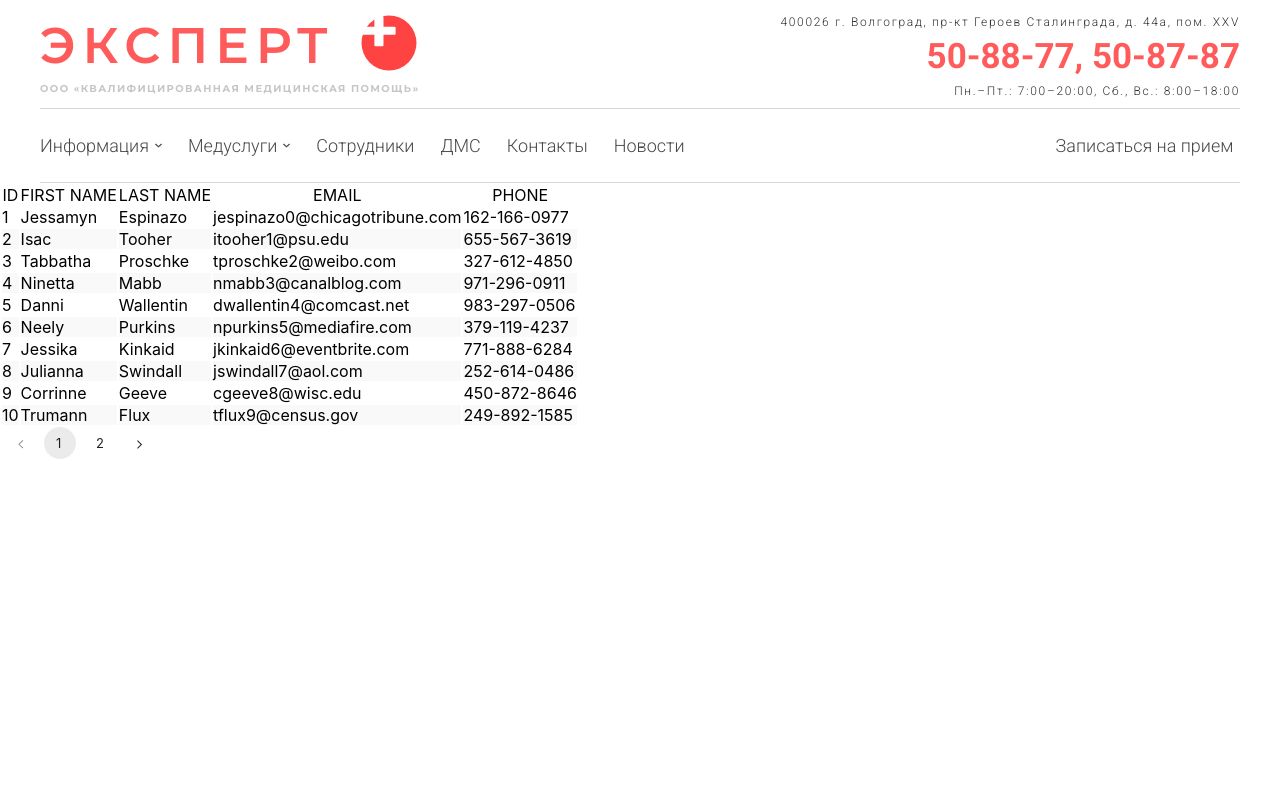
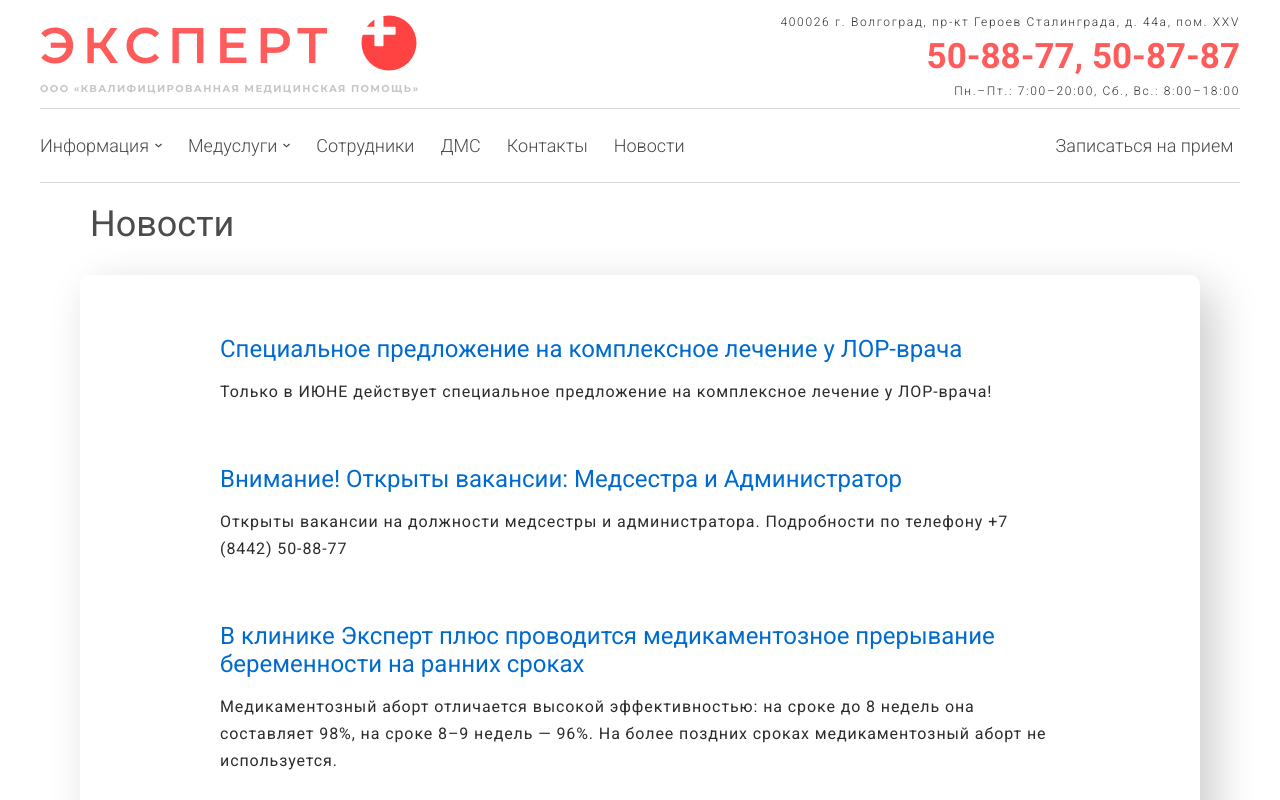
Before and after one commit to CanUFeelMyHeart/expertPlus, a React (Create React App) app in the folder medical-clinic-expert/: page /news in a window 1280 px wide. Shown: the top 800 px of the page. Built offline with nearby package versions, Linux system fonts and the light colour scheme; the HTML template or start-up script is replaced by a standard one.

Commit message:
news page is set

```diff
--- a/medical-clinic-expert/src/pages/NewsPage/NewsPage.css
+++ b/medical-clinic-expert/src/pages/NewsPage/NewsPage.css
@@ -0,0 +1,35 @@
+.newsPage__new_component {
+  width: 100%;
+  padding-bottom: 30px;
+  display: flex;
+  flex-direction: column;
+  align-items: flex-start;
+  padding: 10px 70px;
+  padding-bottom: 10px;
+  background: rgba(255, 255, 255, 0.9);
+  border-radius: 10px;
+
+  margin: 20px 0;
+  font-family: "Roboto";
+  font-style: normal;
+  font-weight: 400;
+  line-height: 27px;
+  letter-spacing: 0.05em;
+  font-size: 18px;
+
+  color: #2c2c2c;
+}
+
+.newsPage__new_header {
+  font-size: 24px;
+  margin-bottom: 15px;
+  color: #006bcf;
+  background-color: transparent;
+  cursor: pointer;
+  text-align: left;
+}
+
+.newsPage__new_description {
+  font-size: 16px;
+  text-align: left;
+}
--- a/medical-clinic-expert/src/pages/NewsPage/NewsPage.jsx
+++ b/medical-clinic-expert/src/pages/NewsPage/NewsPage.jsx
@@ -1,77 +1,48 @@
-// import React, { useState, useMemo } from 'react';
-// import { AboutClinicComponent as AboutClinic } from "../../components/AboutClinicComponent/AboutClinicComponent";
-// import { ServicesComponent } from "../../components/ServicesComponent/ServicesComponent";
-// import { ReviewsComponent } from "../../components/ReviewsComponent/ReviewsComponent";
-// import { InformationComponent } from "../../components/InformationComponent/InformationComponent";
+import React, { useState, useMemo } from "react";
+import { useNavigate } from "react-router-dom";
 import Pagination from "../../components/Pagination/Pagination";
-// export const NewsPage = () => {
+import { InformationContainerComponent } from "../../components/InformationContainerComponent/InformationContainerComponent";
+import data from "./data/news-data.json";
+import "./NewsPage.css";
 
-//     let PageSize = 10;
-//     const [currentPage, setCurrentPage] = useState(1);
-
-//     return (
-//         <>
-//             <div>
-//                 news
-//                 <Pagination
-//                     className="pagination-bar"
-//                     currentPage={currentPage}
-//                     totalCount={10}
-//                     pageSize={PageSize}
-//                     onPageChange={(page) => setCurrentPage(page)}
-//                 />
-//             </div>
-//         </>
-//     );
-// };
-
-import React, { useState, useMemo } from 'react';
-import data from './data/mock-data.json';
-
-let PageSize = 10;
+let PageSize = 6;
 
 export const NewsPage = () => {
   const [currentPage, setCurrentPage] = useState(1);
+  const navigate = useNavigate();
 
-  const currentTableData = useMemo(() => {
+  const currentNewsData = useMemo(() => {
     const firstPageIndex = (currentPage - 1) * PageSize;
     const lastPageIndex = firstPageIndex + PageSize;
     return data.slice(firstPageIndex, lastPageIndex);
   }, [currentPage]);
 
+  function handleClick(ref) {
+    navigate(ref);
+  }
+
   return (
     <>
-      <table>
-        <thead>
-          <tr>
-            <th>ID</th>
-            <th>FIRST NAME</th>
-            <th>LAST NAME</th>
-            <th>EMAIL</th>
-            <th>PHONE</th>
-          </tr>
-        </thead>
-        <tbody>
-          {currentTableData.map(item => {
-            return (
-              <tr>
-                <td>{item.id}</td>
-                <td>{item.first_name}</td>
-                <td>{item.last_name}</td>
-                <td>{item.email}</td>
-                <td>{item.phone}</td>
-              </tr>
-            );
-          })}
-        </tbody>
-      </table>
+      <InformationContainerComponent header="Новости">
+        {currentNewsData.map((singleNew, index) => (
+          <div className="newsPage__new_component">
+            <button
+              onClick={(e) => handleClick(singleNew.ref)}
+              className="newsPage__new_header"
+            >
+              {singleNew.header}
+            </button>
+            <h3 className="newsPage__new_description">{singleNew.description}</h3>
+          </div>
+        ))}
         <Pagination
           className="pagination-bar"
           currentPage={currentPage}
           totalCount={data.length}
           pageSize={PageSize}
-        onPageChange={page => setCurrentPage(page)}
+          onPageChange={(page) => setCurrentPage(page)}
         />
+      </InformationContainerComponent>
     </>
   );
-}
+};
--- a/medical-clinic-expert/src/pages/NewsPage/data/mock-data.json
+++ /dev/null
@@ -1,12 +0,0 @@
-[{"id":1,"first_name":"Jessamyn","last_name":"Espinazo","email":"jespinazo0@chicagotribune.com","phone":"162-166-0977"},
-    {"id":2,"first_name":"Isac","last_name":"Tooher","email":"itooher1@psu.edu","phone":"655-567-3619"},
-    {"id":3,"first_name":"Tabbatha","last_name":"Proschke","email":"tproschke2@weibo.com","phone":"327-612-4850"},
-    {"id":4,"first_name":"Ninetta","last_name":"Mabb","email":"nmabb3@canalblog.com","phone":"971-296-0911"},
-    {"id":5,"first_name":"Danni","last_name":"Wallentin","email":"dwallentin4@comcast.net","phone":"983-297-0506"},
-    {"id":6,"first_name":"Neely","last_name":"Purkins","email":"npurkins5@mediafire.com","phone":"379-119-4237"},
-    {"id":7,"first_name":"Jessika","last_name":"Kinkaid","email":"jkinkaid6@eventbrite.com","phone":"771-888-6284"},
-    {"id":8,"first_name":"Julianna","last_name":"Swindall","email":"jswindall7@aol.com","phone":"252-614-0486"},
-    {"id":9,"first_name":"Corrinne","last_name":"Geeve","email":"cgeeve8@wisc.edu","phone":"450-872-8646"},
-    {"id":10,"first_name":"Trumann","last_name":"Flux","email":"tflux9@census.gov","phone":"249-892-1585"},
-    {"id":52,"first_name":"Birch","last_name":"Axelbey","email":"baxelbey1f@go.com","phone":"839-501-4343"},
-    {"id":53,"first_name":"Ferguson","last_name":"Worsfold","email":"fworsfold1g@amazon.co.jp","phone":"560-349-3879"}]
--- /dev/null
+++ b/medical-clinic-expert/src/pages/NewsPage/data/news-data.json
@@ -0,0 +1,52 @@
+[
+  {
+    "header": "Специальное предложение на комплексное лечение у ЛОР-врача",
+    "description": "Только в ИЮНЕ действует специальное предложение на комплексное лечение у ЛОР-врача!",
+    "ref": "/news/speczialnoe-predlozhenie-na-kompleksnoe-lechenie-u-lor-vracha"
+  },
+  {
+    "header": "Внимание! Открыты вакансии: Медсестра и Администратор",
+    "description": "Открыты вакансии на должности медсестры и администратора. Подробности по телефону +7 (8442) 50-88-77",
+    "ref": "/news/otkryityi-vakansii-medsestra-i-administrator"
+  },
+  {
+    "header": "В клинике Эксперт плюс проводится медикаментозное прерывание беременности на ранних сроках",
+    "description": "Медикаментозный аборт отличается высокой эффективностью: на сроке до 8 недель она составляет 98%, на сроке 8–9 недель — 96%. На более поздних сроках медикаментозный аборт не используется.",
+    "ref": "/news/v-klinike-ekspert-plyus-provoditsya-medikamentoznoe-preryivanie-beremennosti-na-rannix-srokax"
+  },
+  {
+    "header": "Ультразвуковое исследование в гинекологии",
+    "description": "В гинекологии есть два заболевания, развитие которых начинается постепенно и совершенно бессимптомно. Печально то, что впоследствии лечение этих заболеваний в их запущенной стадии чаще всего требует хирургического вмешательства, может снижать репродуктивный потенциал и быть достаточно дорогим.",
+    "ref": "/news/ultrazvukovoe-issledovanie-v-ginekologii"
+  },
+  {
+    "header": "В нашей клинике ведет прием аллерголог иммунолог Назарова Нина Владимировна",
+    "description": "Аллерголог-иммунолог — это специалист, занимающийся диагностированием аллергических проявлений и заболеваний, а также их лечением. Он исследует причину, спровоцировавшую возникновение аллергии, механизм ее развития, объясняет пациенту методы профилактики.",
+    "ref": "/news/v-nashej-klinike-vedet-priem-allergolog-immunolog-nazarova-nina-vladimirovna"
+  },
+  {
+    "header": "Предложение новых комплексов лабораторных исследований со скидкой до 50%",
+    "description": "'Сахарный диабет', 'Здоровая кожа', 'Свободное дыхание', 'Предоперационный гинекологический', 'Кардиологический'",
+    "ref": "/news/predlozhenie-novyix-kompleksov-laboratornyix-issledovanij-so-skidkoj-do-50"
+  },
+  {
+    "header": "С января в клинике принимает замечательный врач онколог-маммолог Безверхий Алексей Владимирович",
+    "description": "Что делает врач онколог? Работа такого врача заключается в диагностике и лечении опухолей любых видов и на любых стадиях развития.",
+    "ref": "/news/prinimaet-vrach-onkolog-mammolog"
+  },
+  {
+    "header": "В нашей клинике ведет прием врач сосудистый хирург Титаренко Андрей Юрьевич",
+    "description": "В рамках сосудистой хирургии производится выявление заболеваний кровеносных и лимфатических сосудов, а также подбираются методы лечения и профилактики.",
+    "ref": "/news/vedet-priem-vrach-sosudistyij-xirurg"
+  },
+  {
+    "header": "С декабря в клинике проводится новый вид обследования - ЭЭГ",
+    "description": "ЭЭГ или Электроэнцефалограмма — это способ фиксации биопотенциалов головного мозга с помощью специального аппарата — энцефалографа.",
+    "ref": "/news/novyij-vid-obsledovaniya-eeg"
+  },
+  {
+    "header": "В клинике ведет прием врач аллерголог-иммунолог, пульмонолог Романенко Марина Александровна",
+    "description": "Аллерголог-иммунолог, пульмонолог - это врач, который занимается диагностикой, лечением и профилактикой заболеваний дыхательных путей.",
+    "ref": "/news/vedet-priem-vrach-allergolog-immunolog-pulmonolog"
+  }
+]
```
Lines whose indentation alone changed are shown as unchanged.
